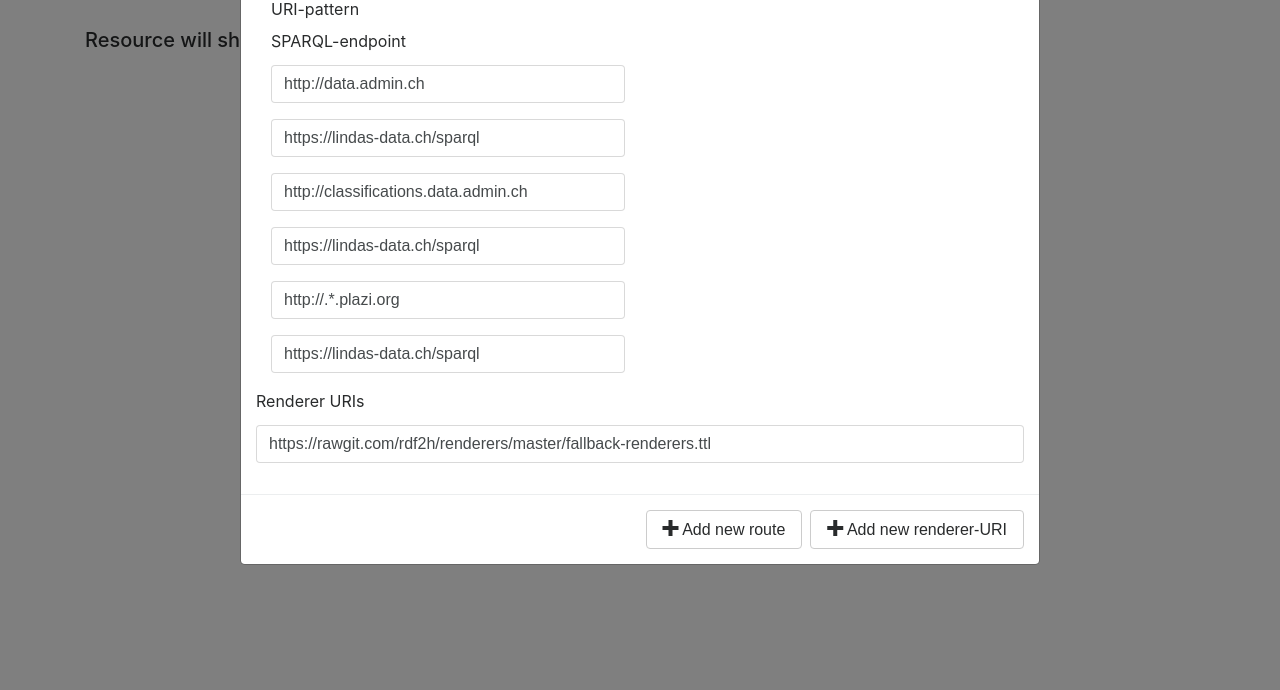
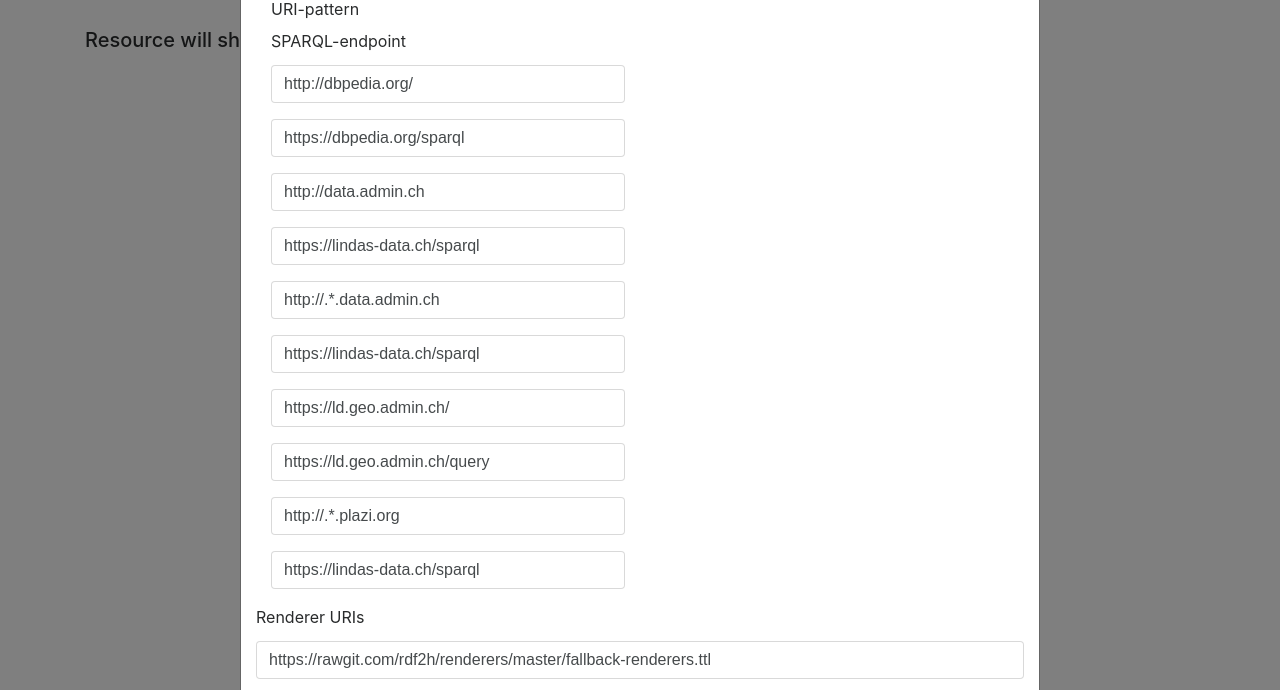
Before and after one commit to rdf2h/browser, a plain HTML site: page index.html in a window 1280 px wide. Both pictures are taken after a click on the button 1119 px from the left and 87 px from the top of the page. Shown: the part 110-800 px from the top of the page. Drawn offline with nearby package versions, Linux system fonts and the light colour scheme.

Commit message:
Deploy rdf2h/browser to github.com/rdf2h/browser.git:gh-pages

```diff
--- a/index.html
+++ b/index.html
@@ -56,6 +56,14 @@
                             </div>
                             <div class="form-row route">
                                 <div class="form-group col-6">
+                                    <input type="text" class="form-control uri-pattern" value="http://dbpedia.org/" placeholder="https://*.example.org">
+                                </div>
+                                <div class="form-group col-6">
+                                    <input type="text" value="https://dbpedia.org/sparql" class="form-control sparql-endpoint" placeholder="https://example.org/sparql">
+                                </div>
+                            </div>
+                            <div class="form-row route">
+                                <div class="form-group col-6">
                                     <input type="text" class="form-control uri-pattern" value="http://data.admin.ch" placeholder="https://*.example.org">
                                 </div>
                                 <div class="form-group col-6">
@@ -64,10 +72,18 @@
                             </div>
                             <div class="form-row route">
                                 <div class="form-group col-6">
-                                    <input type="text" class="form-control uri-pattern" value="http://classifications.data.admin.ch" placeholder="https://*.example.org">
+                                    <input type="text" class="form-control uri-pattern" value="http://.*.data.admin.ch" placeholder="https://*.example.org">
                                 </div>
                                 <div class="form-group col-6">
                                     <input type="text" value="https://lindas-data.ch/sparql" class="form-control sparql-endpoint" placeholder="https://example.org/sparql">
+                                </div>
+                            </div>
+                            <div class="form-row route">
+                                <div class="form-group col-6">
+                                    <input type="text" class="form-control uri-pattern" value="https://ld.geo.admin.ch/" placeholder="https://*.example.org">
+                                </div>
+                                <div class="form-group col-6">
+                                    <input type="text" value="https://ld.geo.admin.ch/query" class="form-control sparql-endpoint" placeholder="https://example.org/sparql">
                                 </div>
                             </div>
                             <div class="form-row route">
```
